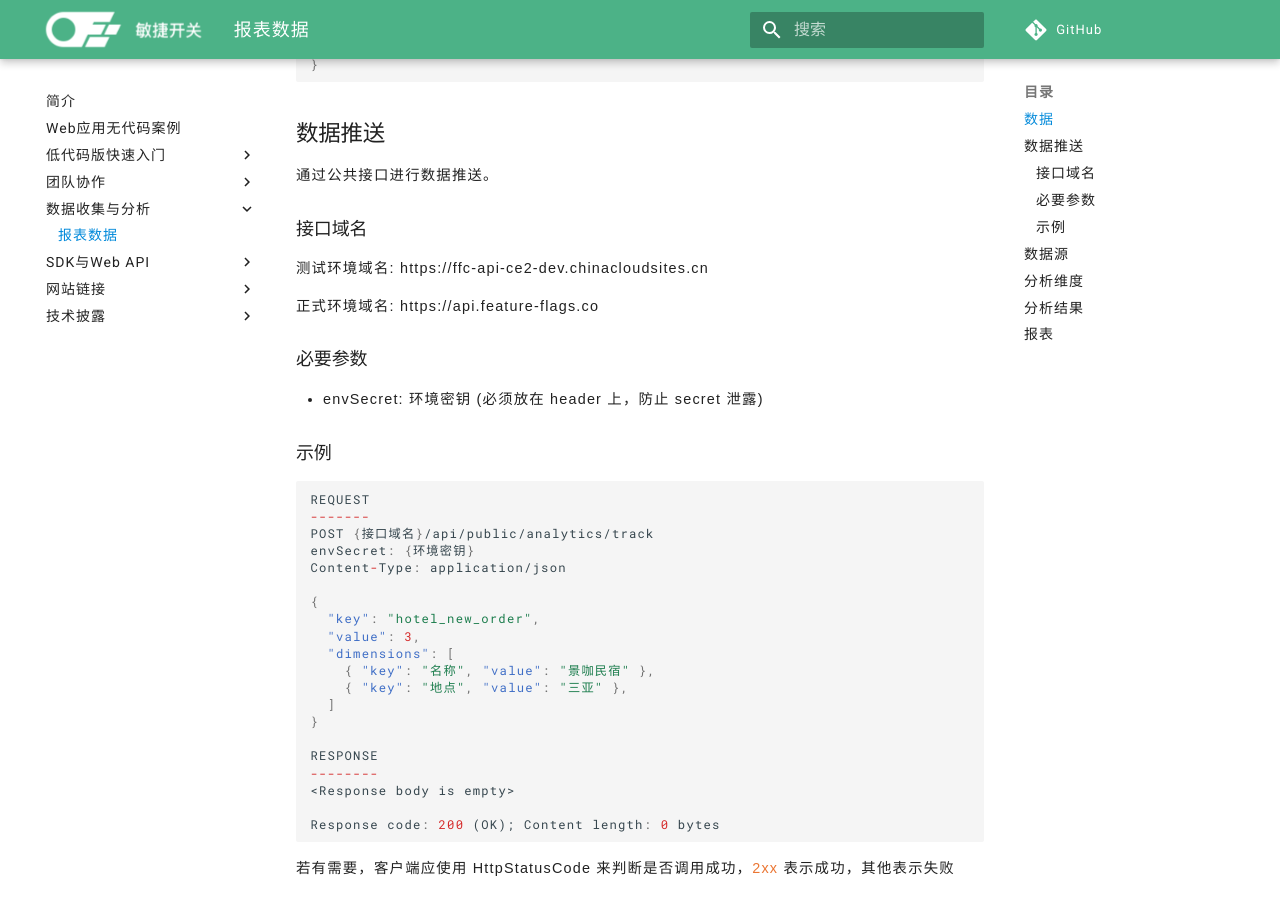
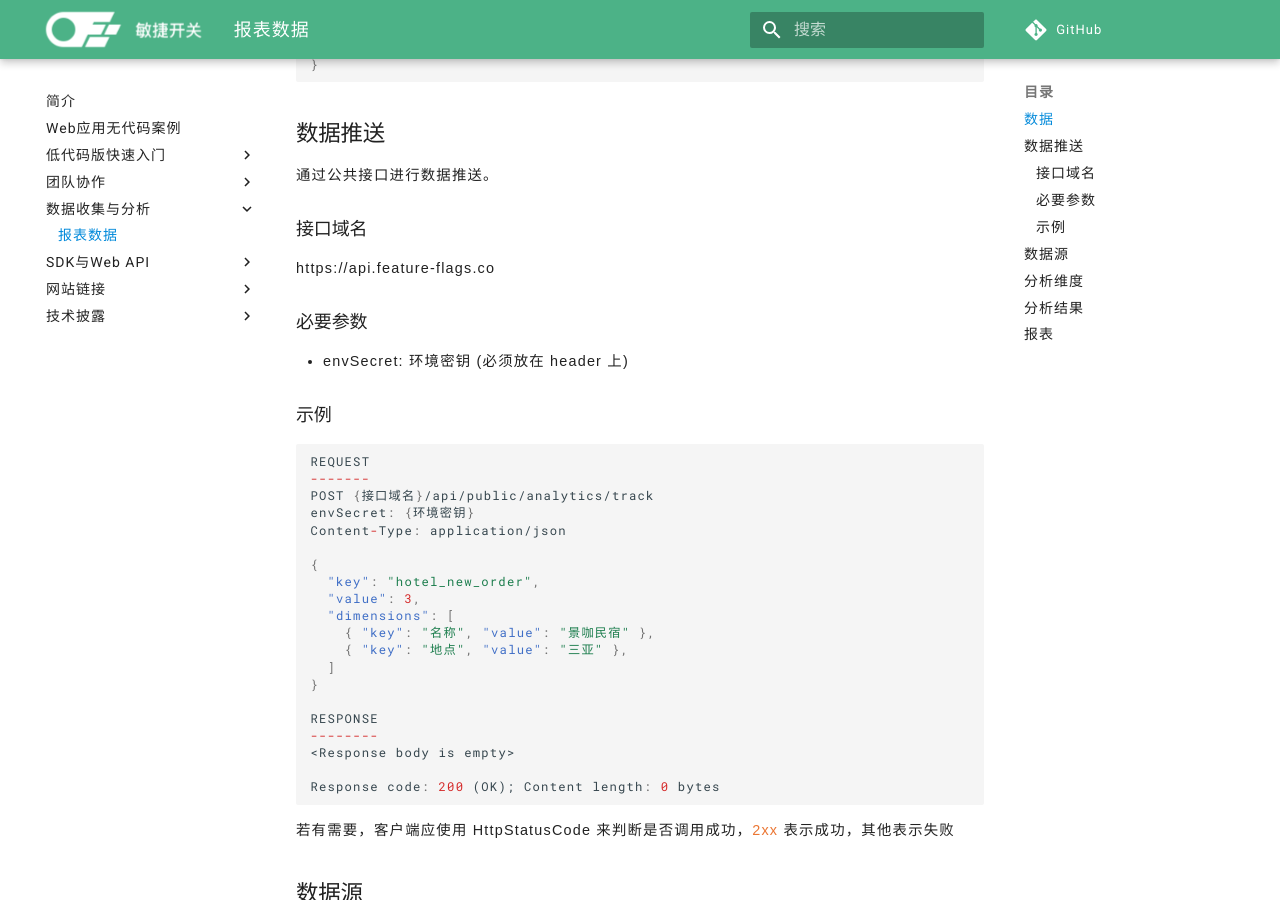
Before and after one commit to feature-flags-co/feature-flags-co-docs, an MkDocs documentation site: the page built from docs/analytics/analytic-board-data-collect-and-analyze.md, in a window 1280 px wide and 900 px high, scrolled down 820 px. Built offline with MkDocs 1.6.1 and Material for MkDocs 9.7.7, drawn with Linux system fonts in a browser that asks for light colours; nearby versions of some CDN libraries; comment, search, counter and statistics services are not loaded.

```diff
--- a/docs/analytics/analytic-board-data-collect-and-analyze.md
+++ b/docs/analytics/analytic-board-data-collect-and-analyze.md
@@ -49,13 +49,11 @@
 
 ### 接口域名
 
-测试环境域名: https://ffc-api-ce2-dev.chinacloudsites.cn
-
-正式环境域名: https://api.feature-flags.co
+https://api.feature-flags.co
 
 ### 必要参数
 
-- envSecret: 环境密钥 (必须放在 header 上，防止 secret 泄露)
+- envSecret: 环境密钥 (必须放在 header 上)
 
 ### 示例
 
```
